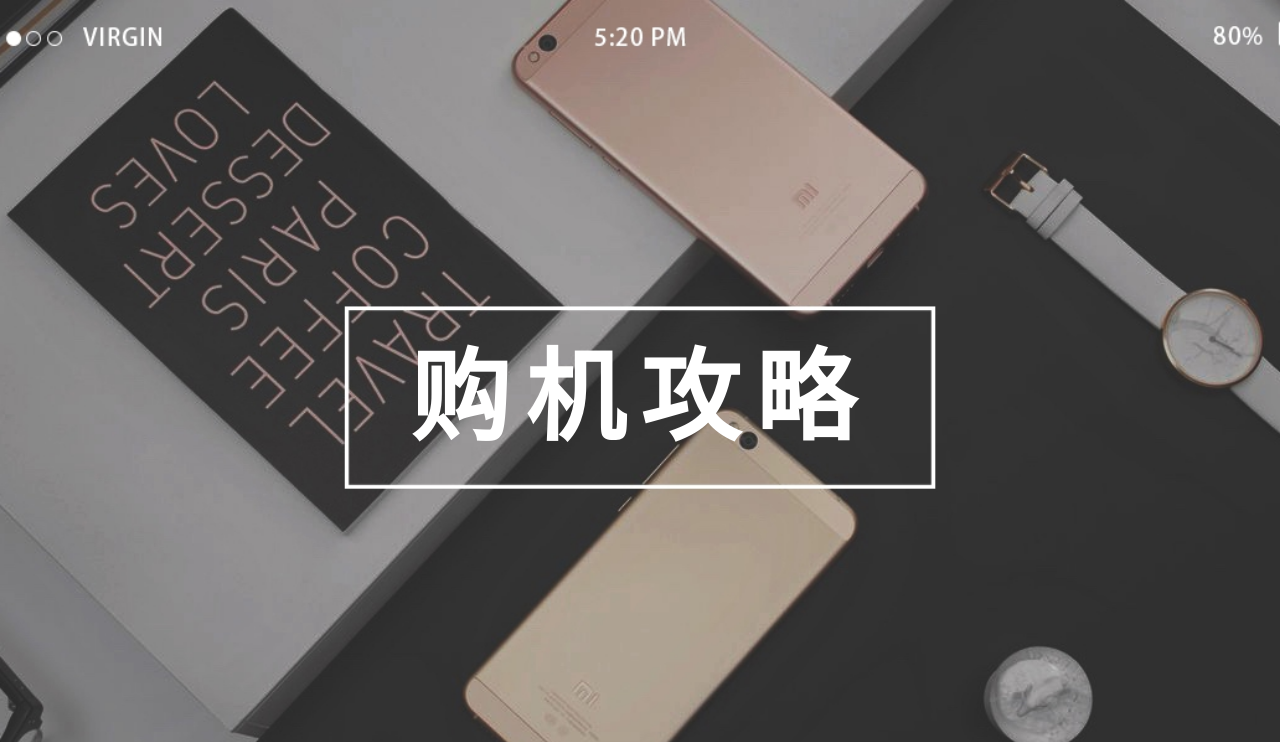
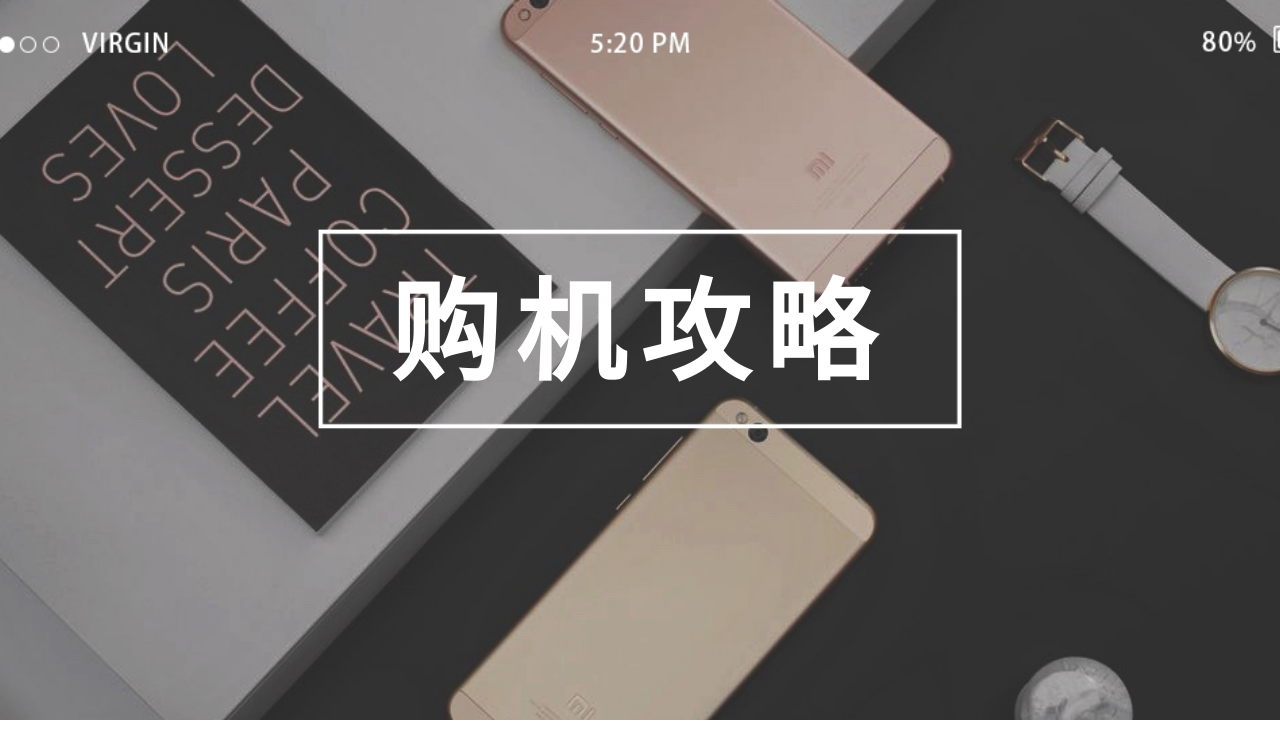
Before and after one commit to silverzoey/silverzoey.github.io, a plain HTML site: page index.html in a window 1280 px wide. Shown: the top 742 px of the page. Drawn offline with Linux system fonts and the light colour scheme; a web font is replaced by a local one.

Commit message:
edit background picture

```diff
--- a/index.html
+++ b/index.html
@@ -3,7 +3,7 @@
 
 <head>
     <meta charset="utf-8">
-    <title>手机攻略</title>
+    <title>购机攻略</title>
     <script type="text/javascript" src="echarts.min.js"></script>
     <script type="text/javascript" src="china.js"></script>
     <script type="text/javascript" src="echarts-wordcloud.min.js"></script>
@@ -182,10 +182,10 @@
 
         #background {
             margin: 0 auto;
-            height: 800px;
+            height: 720px;
             /* width: 1519px; */
             width: 100%;
-            background: url("IMG_17822.jpg") no-repeat;
+            background: url("background2.jpg") no-repeat;
             background-size: cover;
             background-position: center center;
             /* background-attachment: fixed; */
@@ -203,11 +203,11 @@
 
         h1 {
             text-align: center;
-            line-height: 800px;
+            line-height: 670px;
             margin: 0px 0px 15px 0px;
             padding: 0px 0px 0px 0px;
             font-family: mFont;
-            font-size: 100px;
+            font-size: 110px;
             color: white;
             letter-spacing: 15px;
         }
```
Also changed, not shown: background2.jpg (added).
